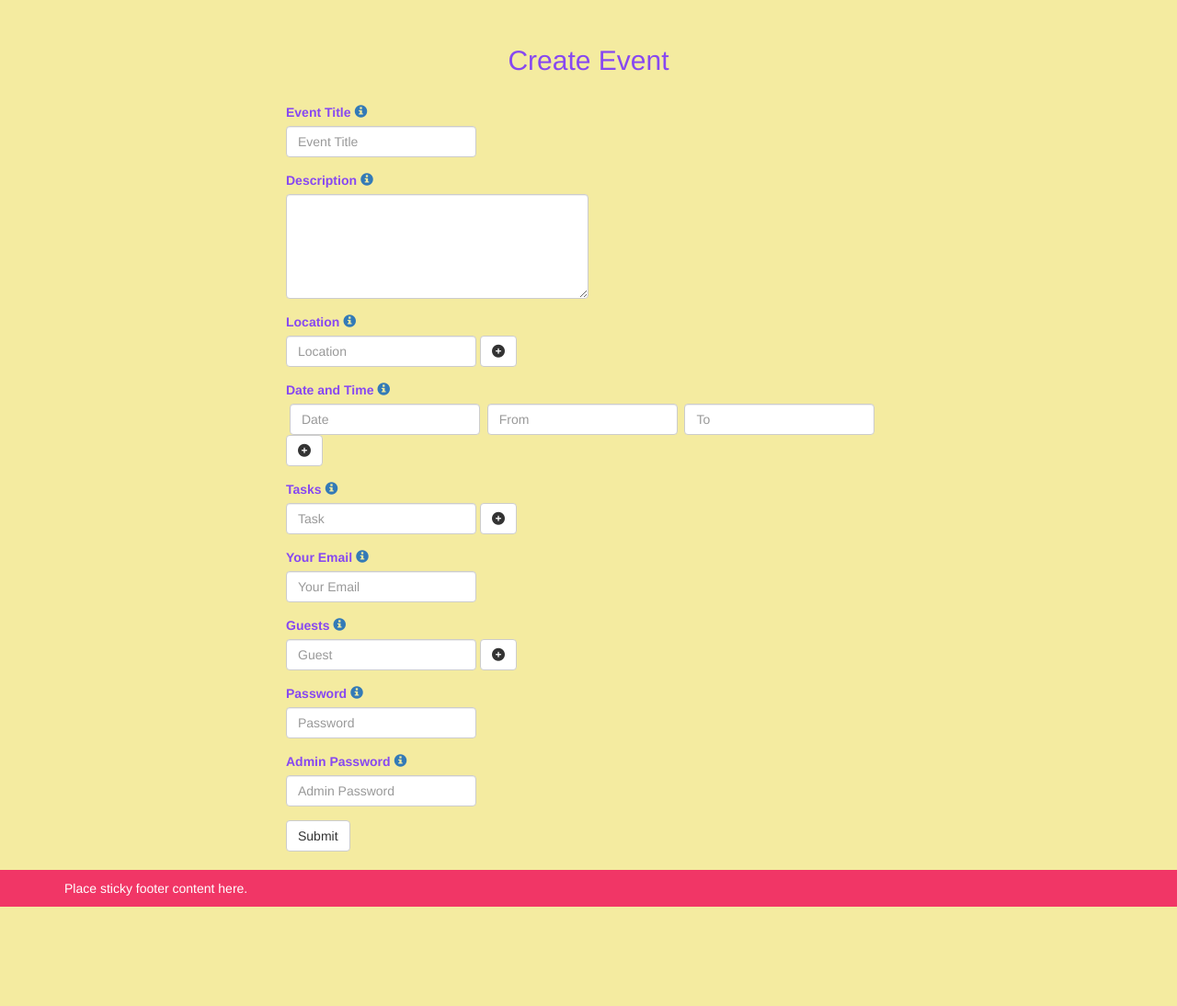
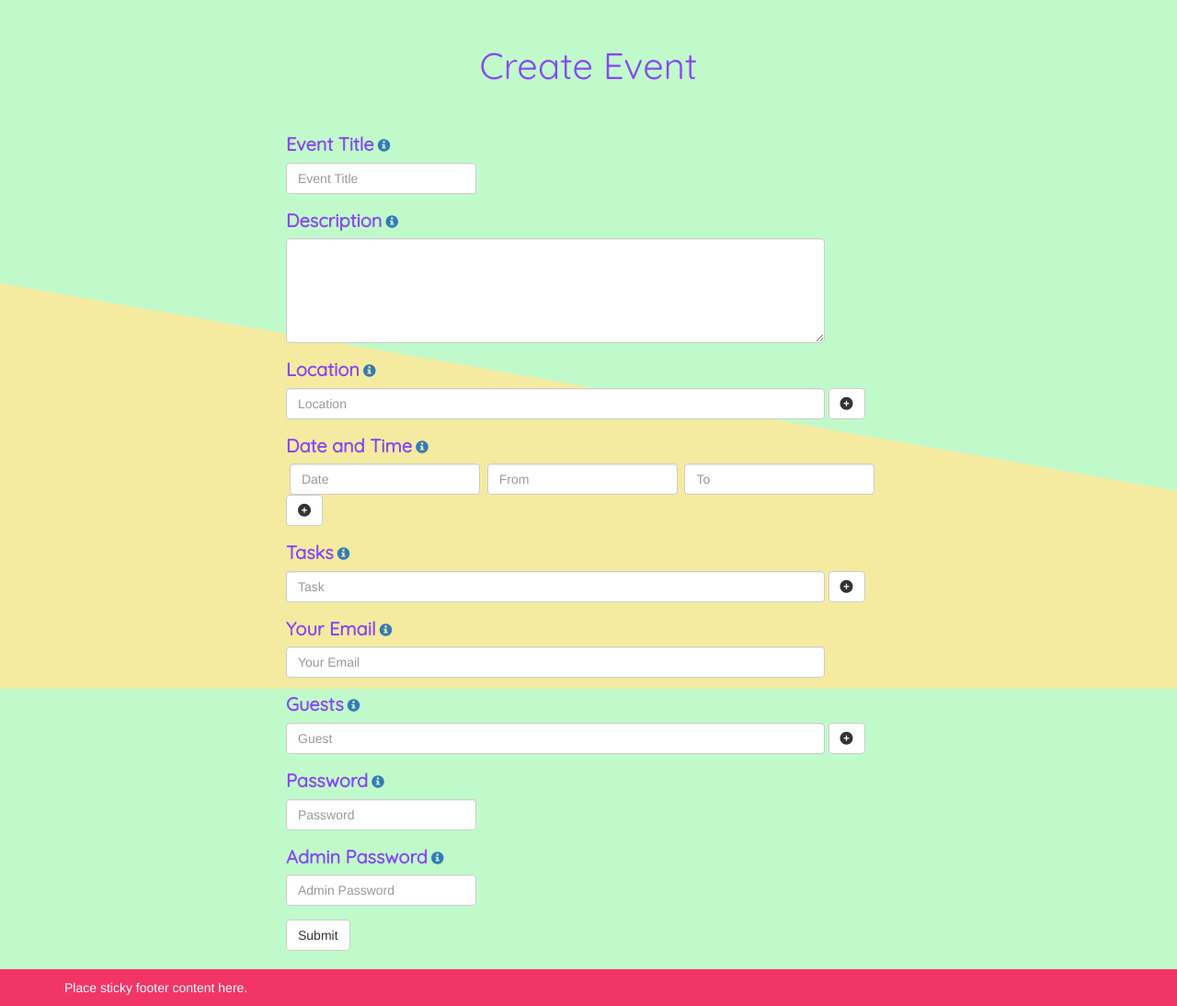
Before and after one commit to ricardochejfec/convenire, a PHP site: page /create-event.html in a window 1280 px wide. Shown: the part 51-1145 px from the top of the page at 92% size. Before the commit the page ends 1037 px from the top, so only its background shows below. Run offline with PHP 8.4, Linux system fonts and the light colour scheme; some libraries are stand-ins or nearby versions; some web fonts are replaced.

Commit message:
Front-End first other possible layout

```diff
--- a/create-event.html
+++ b/create-event.html
@@ -27,11 +27,11 @@
 	            <span class="icon-bar"></span>
 	            <span class="icon-bar"></span>
 	          </button>
-	          <a class="navbar-brand" href="#">CONVENIRE</a>
+	          <a class="navbar-brand" href="index.html">CONVENIRE</a>
 	        </div>
 	        <div id="navbar" class="navbar-collapse collapse">
 	          <ul class="nav navbar-nav">
-	            <li class="active"><a href="#">Home</a></li>
+	            <li class="active"><a href="index.html">Home</a></li>
 	            <li><a href="#about">About</a></li>
 	            <li><a href="#contact">Contact</a></li>
 	          </ul>
@@ -41,7 +41,7 @@
 
 		<div class="wrapper container text-just text-center">
 			<h2 id="tit">Create Event</h2>
-			<br>
+			<br><br>
 			<form class="form1 text-left" method="post" action="/create">
 
 				<div class="form-group">
@@ -57,7 +57,7 @@
 					<label>Description</label>
 					<a href="#" data-toggle="tooltip" title="Add a brief description about your event"><span class="glyphicon glyphicon-info-sign"></span></a>
 					<div class="form-inline">
-						<textarea type="textarea" class="form-control" name="desc" rows="5" style="min-width: 50%" required=""></textarea>
+						<textarea type="textarea" class="form-control" name="desc" rows="5" style="min-width: 89%" required=""></textarea>
 			    	</div>
 			  	</div>
 
@@ -66,7 +66,7 @@
 					<a href="#" data-toggle="tooltip" title="Tell your guests where the event will take place. If you're not sure and you'd like them to help you decide,
 					click on the + button to add more fields."><span class="glyphicon glyphicon-info-sign"></span></a>
 					<div class="form-inline">
-						<input type="text" class="form-control" name="locs[]" placeholder="Location" required="">
+						<input type="text" class="form-control" name="locs[]" placeholder="Location" required="" style="min-width: 89%">
 						<button class="btn btn-default add_button_loc"><i class="fa fa-plus-circle" aria-hidden="true"></i></button>
 			    	</div>
 			  	</div>
@@ -94,7 +94,7 @@
 					<label>Tasks</label>
 					<a href="#" data-toggle="tooltip" title="Need someone to take notes? Someone to bring a snack? Someone to pick up Jimmy? Delegate and distribute the work by listing things you could use help with. Guests will be able to sign up and help you out."><span class="glyphicon glyphicon-info-sign"></span></a>
 					<div class="form-inline">
-						<input type="text" class="form-control" placeholder="Task" name="tasks[]" style="min-width: 30%">
+						<input type="text" class="form-control" placeholder="Task" name="tasks[]" style="min-width: 89%">
 						<button class="btn btn-default add_button_task_guest"><i class="fa fa-plus-circle" aria-hidden="true"></i></button>
 			    	</div>
 			  	</div>
@@ -102,14 +102,14 @@
 					<label>Your Email</label>
 					<a href="#" data-toggle="tooltip" title="Enter your email address."><span class="glyphicon glyphicon-info-sign"></span></a>
 					<div class="form-inline">
-						<input type="email" class="form-control" name="emails[1]" placeholder="Your Email" style="min-width: 30%">
+						<input type="email" class="form-control" name="emails[1]" placeholder="Your Email" style="min-width: 89%">
 			    	</div>
 			  	</div>
 			  	<div class="form-group">
 					<label>Guests</label>
 					<a href="#" data-toggle="tooltip" title="Enter the email address of all your guests, we'll send them an email with a link to the event and the password."><span class="glyphicon glyphicon-info-sign"></span></a>
 					<div class="form-inline">
-						<input type="email" class="form-control" name="emails[]" placeholder="Guest" style="min-width: 30%">
+						<input type="email" class="form-control" name="emails[]" placeholder="Guest" style="min-width: 89%">
 						<button class="btn btn-default add_button_task_guest"><i class="fa fa-plus-circle" aria-hidden="true"></i></button>
 			    	</div>
 			  	</div>
--- a/create-event.js
+++ b/create-event.js
@@ -15,7 +15,7 @@ $(document).ready(function() {
     	var wrapper = $(this).parent();
         e.preventDefault();
 
-        var str_to_append = '<div class="form-inline"> <br><input type="text" class="form-control" name="locs[' + locs + ']" placeholder="Location" required=""> \
+        var str_to_append = '<div class="form-inline"> <br><input type="text" class="form-control" name="locs[' + locs + ']" placeholder="Location" style="min-width: 89%" required=""> \
          <button class="locs btn btn-default remove_field"><i class="fa fa-minus-circle" aria-hidden="true"></i></button></div>';
         $(wrapper).append($(str_to_append)); //add input box
         locs++;
@@ -37,7 +37,7 @@ $(document).ready(function() {
             clss = 'emails';
             emails++;
         }
-        var str_to_append = '<div class="form-inline"> <br><input type="text" class="form-control" name="' + nom + '"  placeholder="'+ ph + '" required="" style="min-width: 30%"> \
+        var str_to_append = '<div class="form-inline"> <br><input type="text" class="form-control" name="' + nom + '"  placeholder="'+ ph + '" required="" style="min-width: 89%"> \
          <button class="'+ clss + ' btn btn-default remove_field"><i class="fa fa-minus-circle" aria-hidden="true"></i></button></div>';
         $(wrapper).append($(str_to_append)); //add input box
 
--- a/index.css
+++ b/index.css
@@ -18,8 +18,11 @@ font-family: 'Bungee Shade', cursive;
 font-family: 'Bungee', cursive;
 font-family: 'Mogra', cursive;*/
 body{
-    /*background:linear-gradient(10deg, rgba(244,235,160,1) 43%,rgba(192,250,202,1) 43%);*/
-    background-color: rgba(244,235,160,1);
+    background:linear-gradient(10deg, rgba(244,235,160,1) 43%,rgba(192,250,202,1) 43%);
+    background-repeat: no-repeat;
+    background-attachment: fixed;
+    /*background-color: rgba(192,250,202,1);*/
+    /*rgba(244,235,160,1);*/
 }
 
 button{
@@ -55,10 +58,14 @@ button{
 
 label{
     color:rgba(135,72,241,1);
+    font-family: 'Quicksand', sans-serif;
+    font-size: 2rem;
 }
 
 #tit{
     color:rgba(135,72,241,1);
+    font-family: 'Quicksand', sans-serif;
+    font-size: 4rem;
 }
 
 .wrapper {
--- a/index.html
+++ b/index.html
@@ -23,11 +23,11 @@
 	            <span class="icon-bar"></span>
 	            <span class="icon-bar"></span>
 	          </button>
-	          <a class="navbar-brand" href="#">CONVENIRE</a>
+	          <a class="navbar-brand" href="index.html">CONVENIRE</a>
 	        </div>
 	        <div id="navbar" class="navbar-collapse collapse">
 	          <ul class="nav navbar-nav">
-	            <li class="active"><a href="#">Home</a></li>
+	            <li class="active"><a href="index.html">Home</a></li>
 	            <li><a href="#about">About</a></li>
 	            <li><a href="#contact">Contact</a></li>
 	          </ul>
```
